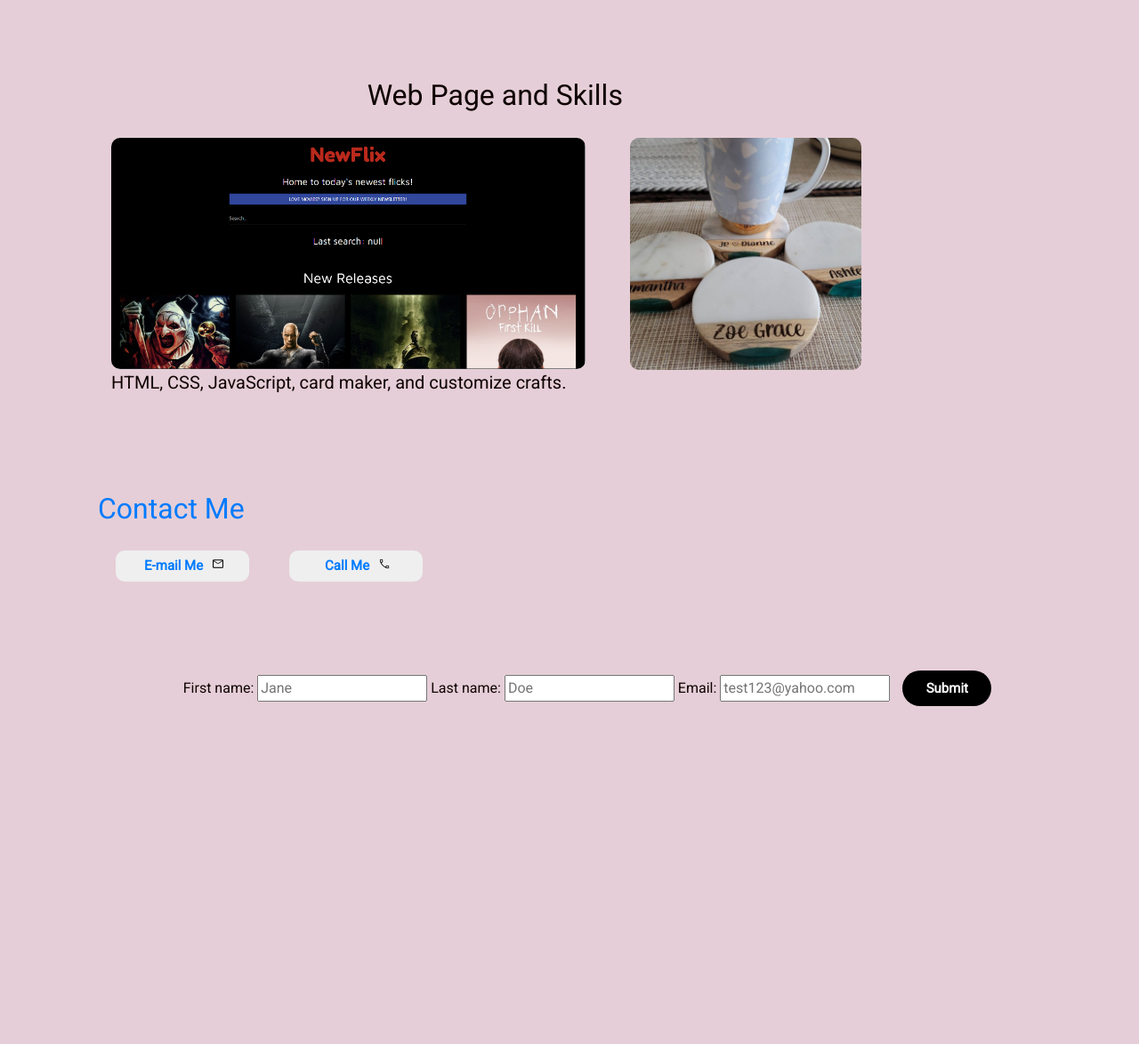
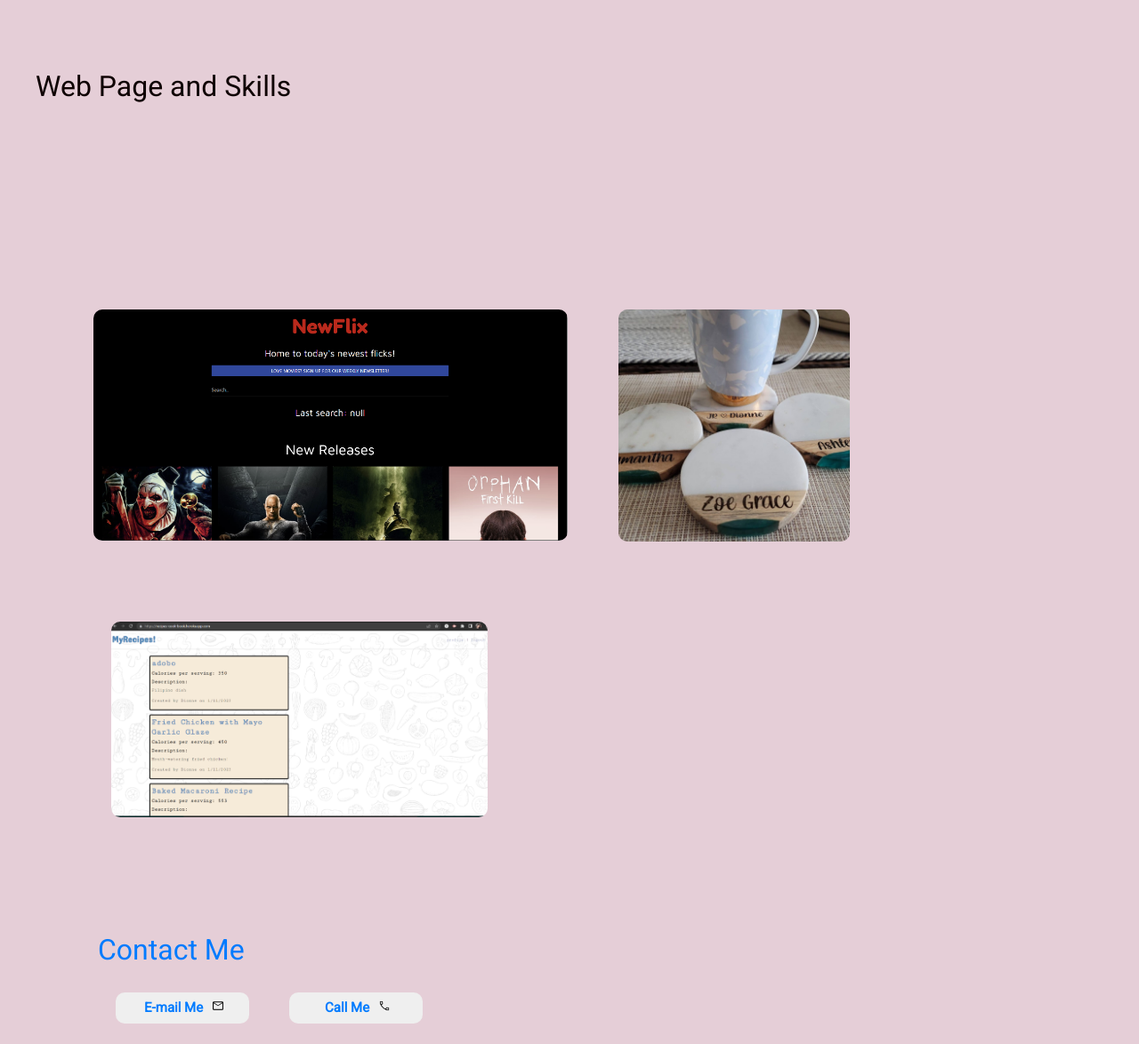
Before and after one commit to ZG4219/My-Portfolio, a plain HTML site: page index.html in a window 1280 px wide. Shown: the part 840-2014 px from the top of the page at 89% size. Before the commit the page ends 1884 px from the top, so only its background shows below. Drawn offline with nearby package versions, Linux system fonts and the light colour scheme; a web font is replaced by a local one.

Commit message:
added project 2

```diff
--- a/index.html
+++ b/index.html
@@ -9,7 +9,8 @@
     <link rel="preconnect" href="https://fonts.googleapis.com">
     <link rel="preconnect" href="https://fonts.gstatic.com" crossorigin>
     <link href="https://fonts.googleapis.com/css2?family=Passions+Conflict&family=Roboto:ital,wght@0,100;0,300;0,400;1,100;1,300;1,400&display=swap" rel="stylesheet">
-    <link rel="stylesheet" href="https://cdn.jsdelivr.net/npm/bootstrap@4.6.2/dist/css/bootstrap.min.css" integrity="sha384-xOolHFLEh07PJGoPkLv1IbcEPTNtaed2xpHsD9ESMhqIYd0nLMwNLD69Npy4HI+N" crossorigin="anonymous">
+    <link rel="stylesheet" href="https://cdn.jsdelivr.net/npm/bootstrap@4.6.2/dist/css/bootstrap.min.css"
+    integrity="sha384-xOolHFLEh07PJGoPkLv1IbcEPTNtaed2xpHsD9ESMhqIYd0nLMwNLD69Npy4HI+N" crossorigin="anonymous">
     <link rel="stylesheet" href="portfolio.css">
 </head>
 <body class="body">
@@ -43,36 +44,31 @@
 
     <div class="Skills" Skills>
             <h2 id="Skills">Web Page and Skills</h2>
+    </div>
+
     <div class="container">
         <div class="row">
-
-              <div class="col">
+          <div class="col-sm">
             <a href="https://zg4219.github.io/movie-selector/"><img src="images/Screenshot_20221101_050440.png" alt="Screenshot of the movie application" class="movieapp" id="newflix"></a>
-                <p class="skills-1">
-                    HTML, CSS, JavaScript, card maker, and customize crafts.
-            </p>
           </div>
-
-              <div class="col">
+          <div class="col-sm">
             <a href="https://www.instagram.com/p/COHDM32FBT_/?igshid=YmMyMTA2M2Y="><img src="images/SmartSelect_20221101_230510_Instagram.jpg" alt="IG photo of engraved coasters" class="IGphoto"/>
+          </div>
+          <div class="col-sm">
+            <a href="https://recipes-cook-book.herokuapp.com/"><img src="images/Screenshot_20230110_102849.png" alt="Screenshot Recipe book website" class="recipe_book"/>
           </div>
         </div>
       </div>
-    </div>
-
-        <div class="Contact-Me" Contact Me>
+        <section class="Contact-Me" Contact Me>
 
             <h2 id="Contact-Me">Contact Me</h2>
 
-            <button class="Email"> <a href="mailto:jr8dionne@yahoo.com">E-mail Me</a>
+            <button class="Email"><a href="mailto:jr8dionne@yahoo.com">E-mail Me</a>
             <img class="Mail-icon" src="images/mail_FILL0_wght400_GRAD0_opsz48.png" alt="mail icon"></button>
-            <button class="Phone"> <a href="tel:9164795129">Call Me</a>
+            <button class="Phone"><a href="tel:9164795129">Call Me</a>
             <img  class="Call-icon" src="images/call_FILL0_wght400_GRAD0_opsz48.png" alt="call icon"></button>
 
-
-        </div>
-
-
+        </section>
 
          <footer class="footer">
 
@@ -102,8 +98,6 @@
               </form>
 
 
-
-
         </footer>
 
 
--- a/portfolio.css
+++ b/portfolio.css
@@ -74,12 +74,18 @@
     display: inline-block;
     font-size: 20px;
     height: 250px;
-    margin: 50px 50px 50px 50px;
-    padding: 10px 20px 20px 20px;
+    margin: 50px 0 0 0;
+
     justify-items: center;
     padding-bottom: 20px;
 
 
+}
+#newflix {
+    margin-top: 20px;
+    height: 260px;
+    cursor: pointer;
+    border-radius: 10px;
 }
 
 .IGphoto {
@@ -90,16 +96,18 @@
     padding: 20px;
 }
 
+.recipe_book {
+    display: flex;
+    height: 260px;
+    border-radius: 30px;
+    margin-bottom: 50px;
+    padding: 20px;
+
+}
+
 .skills-1 {
     font-size: 20px;
 
-
-}
-#newflix {
-    margin-top: 20px;
-    height: 260px;
-    cursor: pointer;
-    border-radius: 10px;
 }
 
 .Contact-Me {
```
Also changed, not shown: images/Screenshot_20230110_102849.png (added). Lines whose indentation alone changed are shown as unchanged.
